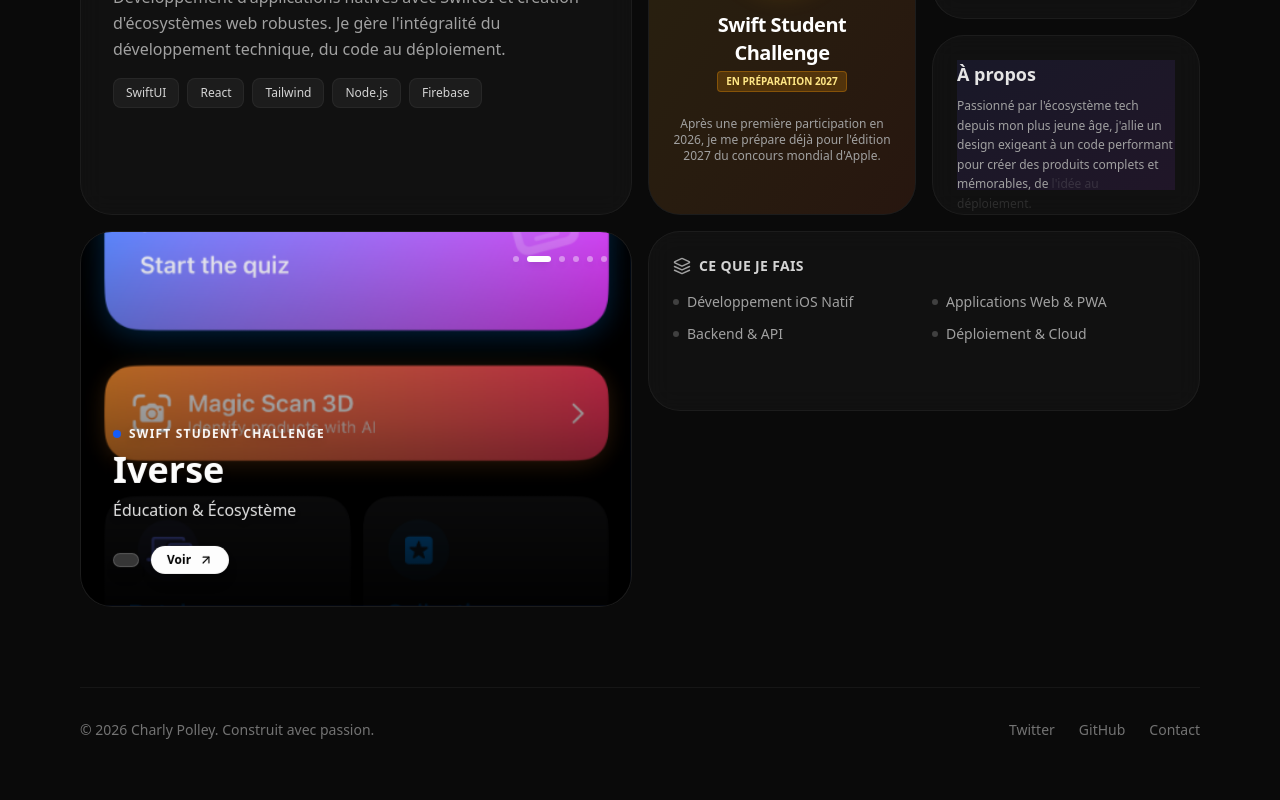
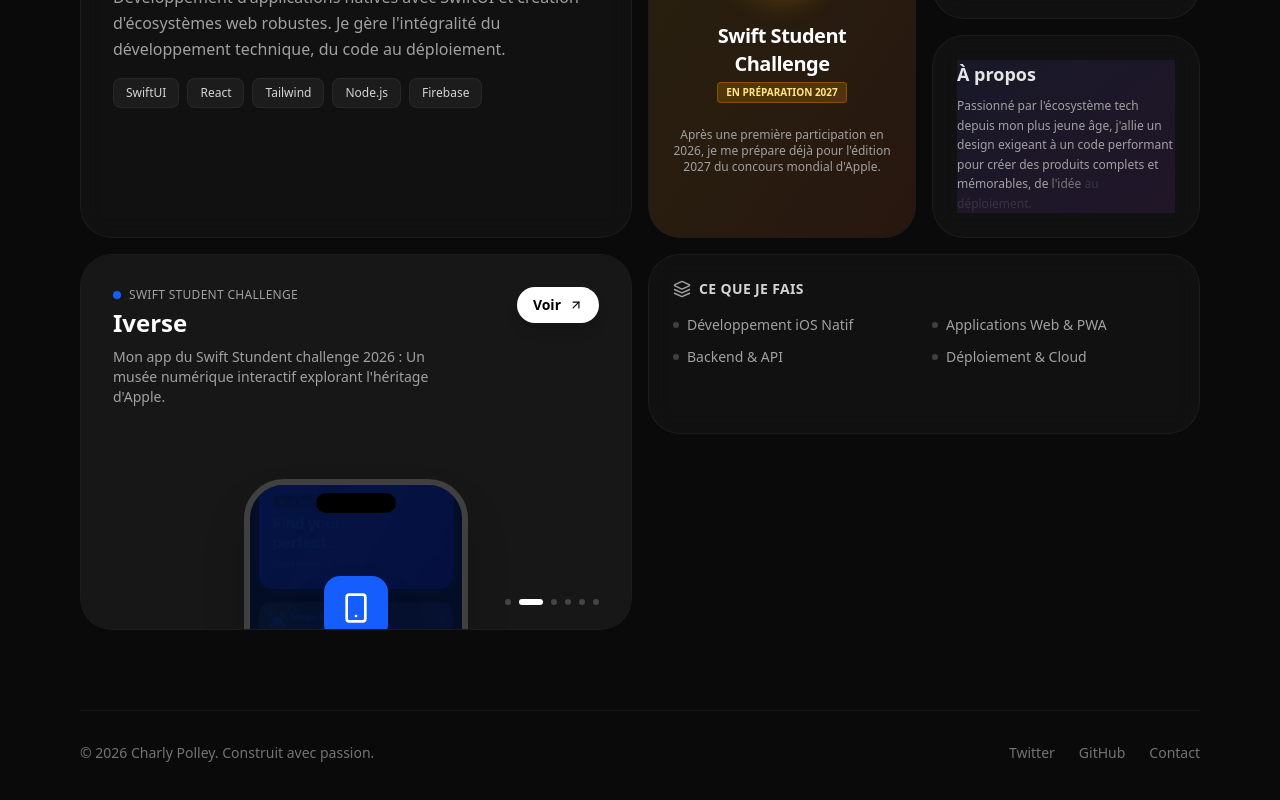
Before and after one commit to charlytechluxe/portfolio, a React (Vite) app: page / in a window 1280 px wide. Shown: the part 526-1326 px from the top of the page. Built offline with nearby package versions, Linux system fonts and the light colour scheme.

Commit message:
fix: restauration parfaite de l'ancien mockup et ajustement grille

```diff
--- a/src/components/Projects.jsx
+++ b/src/components/Projects.jsx
@@ -49,7 +49,7 @@ const Projects = () => {
     }, [isHoveringSlider]);
 
     return (
-        <div className="grid grid-cols-1 md:grid-cols-3 lg:grid-cols-4 gap-4 md:auto-rows-[180px]">
+        <div className="grid grid-cols-1 md:grid-cols-3 lg:grid-cols-4 gap-4 md:auto-rows-[minmax(180px,auto)]">
 
             {/* Tech Stack */}
             <SpotlightCard className="md:col-span-2 md:row-span-2 p-6 md:p-8 flex flex-col justify-between group h-[380px] md:h-auto">
@@ -128,79 +128,74 @@ const Projects = () => {
             </SpotlightCard>
 
             {/* App Showcase Slider */}
-            <SpotlightCard className="md:col-span-2 md:row-span-2 group relative h-[450px] md:h-auto overflow-hidden p-0">
-                <div
-                    className="absolute inset-0 z-20"
-                    onMouseEnter={() => { setIsHoveringSlider(true); playHover(); }}
-                    onMouseLeave={() => setIsHoveringSlider(false)}
-                    onClick={() => navigate(`/app/${myApps[currentAppIndex].slug}`)}
-                    style={{ cursor: 'pointer' }}
-                />
-
-                {/* Slider Background Layer */}
-                <div className="absolute inset-0 bg-neutral-50 dark:bg-neutral-900 group-hover:bg-neutral-100 dark:group-hover:bg-neutral-800 transition-colors duration-500 z-0" />
-
+            <SpotlightCard className="md:col-span-2 md:row-span-2 group relative h-[450px] md:h-auto overflow-hidden p-0" onMouseEnter={() => { setIsHoveringSlider(true); playHover(); }} onMouseLeave={() => setIsHoveringSlider(false)}>
                 <AnimatePresence mode="wait">
                     <motion.div
                         key={currentAppIndex}
-                        initial={{ opacity: 0, scale: 1.05 }}
-                        animate={{ opacity: 1, scale: 1 }}
-                        exit={{ opacity: 0 }}
-                        transition={{ duration: 0.8 }}
-                        className={`absolute inset-0 ${myApps[currentAppIndex]?.color} flex flex-col z-10 overflow-hidden`}
+                        initial={{ opacity: 0, x: 20 }}
+                        animate={{ opacity: 1, x: 0 }}
+                        exit={{ opacity: 0, x: -20 }}
+                        transition={{ duration: 0.4 }}
+                        className="absolute inset-0 z-10 p-8 h-full flex flex-col justify-between"
                     >
-                        {/* Image or Video Background */}
-                        <div className="absolute inset-0 w-full h-full">
-                            <img
-                                src={myApps[currentAppIndex]?.images?.[0] || myApps[currentAppIndex]?.screenshots?.[0] || ''}
-                                alt={myApps[currentAppIndex]?.name}
-                                className={`w-full h-full object-cover transition-opacity duration-700 ${isHoveringSlider && myApps[currentAppIndex]?.video ? 'opacity-0' : 'opacity-100'}`}
-                            />
-                            {myApps[currentAppIndex]?.video && (
-                                <video
-                                    src={myApps[currentAppIndex]?.video}
-                                    loop
-                                    muted
-                                    playsInline
-                                    autoPlay={isHoveringSlider}
-                                    className={`absolute inset-0 w-full h-full object-cover transition-opacity duration-700 ${isHoveringSlider ? 'opacity-100' : 'opacity-0'}`}
-                                />
-                            )}
+                        <div className="flex justify-between items-start">
+                            <div>
+                                <div className="flex items-center gap-2 mb-1">
+                                    <span className={`w-2 h-2 rounded-full ${myApps[currentAppIndex]?.color}`} />
+                                    <span className="text-xs font-medium text-neutral-500 dark:text-neutral-400 uppercase tracking-wide">
+                                        {t(myApps[currentAppIndex]?.tag) || "Featured App"}
+                                    </span>
+                                </div>
+                                <h3 className="text-xl md:text-2xl font-bold text-neutral-900 dark:text-white">{myApps[currentAppIndex]?.name}</h3>
+                                <p className="text-neutral-600 dark:text-neutral-400 text-xs md:text-sm mt-2 max-w-xs">{t(myApps[currentAppIndex]?.description)}</p>
+                            </div>
+                            <button
+                                onClick={() => navigate(`/app/${myApps[currentAppIndex]?.slug}`)}
+                                className="bg-neutral-900 text-white dark:bg-white dark:text-black px-3 py-1.5 md:px-4 md:py-2 rounded-full text-xs md:text-sm font-semibold hover:bg-neutral-800 dark:hover:bg-neutral-200 transition-colors flex items-center gap-2 whitespace-nowrap shadow-lg"
+                            >
+                                {language === 'fr' ? 'Voir' : 'View'} <ArrowUpRight size={14} />
+                            </button>
                         </div>
 
-                        {/* App Info Overlay */}
-                        <div className="absolute inset-0 bg-gradient-to-t from-black/90 via-black/40 to-transparent z-10 p-8 flex flex-col justify-end pointer-events-none">
-                            <div className="flex items-center gap-2 mb-2">
-                                <span className={`w-2 h-2 rounded-full ${myApps[currentAppIndex]?.color}`} />
-                                <span className="text-xs font-bold text-white uppercase tracking-widest drop-shadow-md">
-                                    {t(myApps[currentAppIndex].tag) || "Featured App"}
-                                </span>
-                            </div>
-                            <h3 className="text-3xl md:text-4xl font-bold text-white mb-2 drop-shadow-lg">{myApps[currentAppIndex].name}</h3>
-                            <p className="text-white/90 font-medium mb-6 max-w-sm drop-shadow-md">{t(myApps[currentAppIndex].category)}</p>
+                        {/* App Icon/Device Context */}
+                        <div className="mt-4 md:mt-6 flex justify-center translate-y-16 md:translate-y-12 md:group-hover:translate-y-6 transition-transform duration-500">
+                            <div className="w-48 h-64 md:w-56 md:h-72 bg-neutral-100 dark:bg-black rounded-t-[2rem] md:rounded-t-[2.5rem] border-[4px] md:border-[6px] border-white dark:border-neutral-700 shadow-2xl relative overflow-hidden">
+                                <div className={`absolute inset-0 opacity-10 dark:opacity-20 ${myApps[currentAppIndex]?.color}`} />
 
-                            <div className="flex gap-3 items-center pointer-events-auto relative z-30">
-                                <span className="px-3 py-1.5 bg-white/20 backdrop-blur-md border border-white/20 rounded-full text-xs font-semibold text-white shadow-lg">
-                                    {t(myApps[currentAppIndex].status)}
-                                </span>
-                                <button
-                                    onClick={(e) => { e.stopPropagation(); navigate(`/app/${myApps[currentAppIndex].slug}`); }}
-                                    className="bg-white text-black px-4 py-1.5 rounded-full text-xs font-bold hover:bg-neutral-200 transition-colors flex items-center gap-2 shadow-lg"
-                                >
-                                    {language === 'fr' ? 'Voir' : 'View'} <ArrowUpRight size={14} />
-                                </button>
+                                {/* Background Image inside device */}
+                                <div className="absolute inset-0 w-full h-full opacity-40 dark:opacity-30 mix-blend-overlay">
+                                    <img
+                                        src={myApps[currentAppIndex]?.images?.[0] || myApps[currentAppIndex]?.screenshots?.[0] || ''}
+                                        alt={myApps[currentAppIndex]?.name}
+                                        className="w-full h-full object-cover"
+                                    />
+                                </div>
+
+                                <div className="absolute inset-0 flex flex-col items-center justify-center p-4 text-center z-10">
+                                    <div className={`w-16 h-16 rounded-2xl ${myApps[currentAppIndex]?.color} mb-4 shadow-2xl flex items-center justify-center`}>
+                                        <Smartphone className="text-white" size={32} />
+                                    </div>
+                                    <span className="text-neutral-600 dark:text-white/80 text-[10px] font-mono tracking-widest uppercase font-bold">
+                                        {t(myApps[currentAppIndex]?.category)}
+                                    </span>
+                                </div>
+                                <div className="absolute top-2 left-1/2 -translate-x-1/2 w-20 h-5 bg-neutral-300 dark:bg-black rounded-full z-20" />
                             </div>
                         </div>
                     </motion.div>
                 </AnimatePresence>
 
+                {/* Slider Background Layer */}
+                <div className="absolute inset-0 bg-neutral-50 dark:bg-neutral-900 group-hover:bg-neutral-100 dark:group-hover:bg-neutral-800 transition-colors duration-500" />
+
                 {/* Slider Controls */}
-                <div className="absolute top-6 right-6 z-30 flex gap-2">
+                <div className="absolute bottom-6 right-8 z-30 flex gap-2">
                     {myApps.map((_, idx) => (
                         <button
                             key={idx}
-                            onClick={(e) => { e.stopPropagation(); setCurrentAppIndex(idx); }}
-                            className={`h-1.5 rounded-full transition-all duration-300 shadow-md ${currentAppIndex === idx ? 'w-6 bg-white' : 'w-1.5 bg-white/40 hover:bg-white/70'}`}
+                            onClick={() => setCurrentAppIndex(idx)}
+                            className={`h-1.5 rounded-full transition-all duration-300 ${currentAppIndex === idx ? 'w-6 bg-neutral-800 dark:bg-white' : 'w-1.5 bg-neutral-300 dark:bg-white/20 hover:bg-neutral-400 dark:hover:bg-white/40'
+                                }`}
                         />
                     ))}
                 </div>
```
